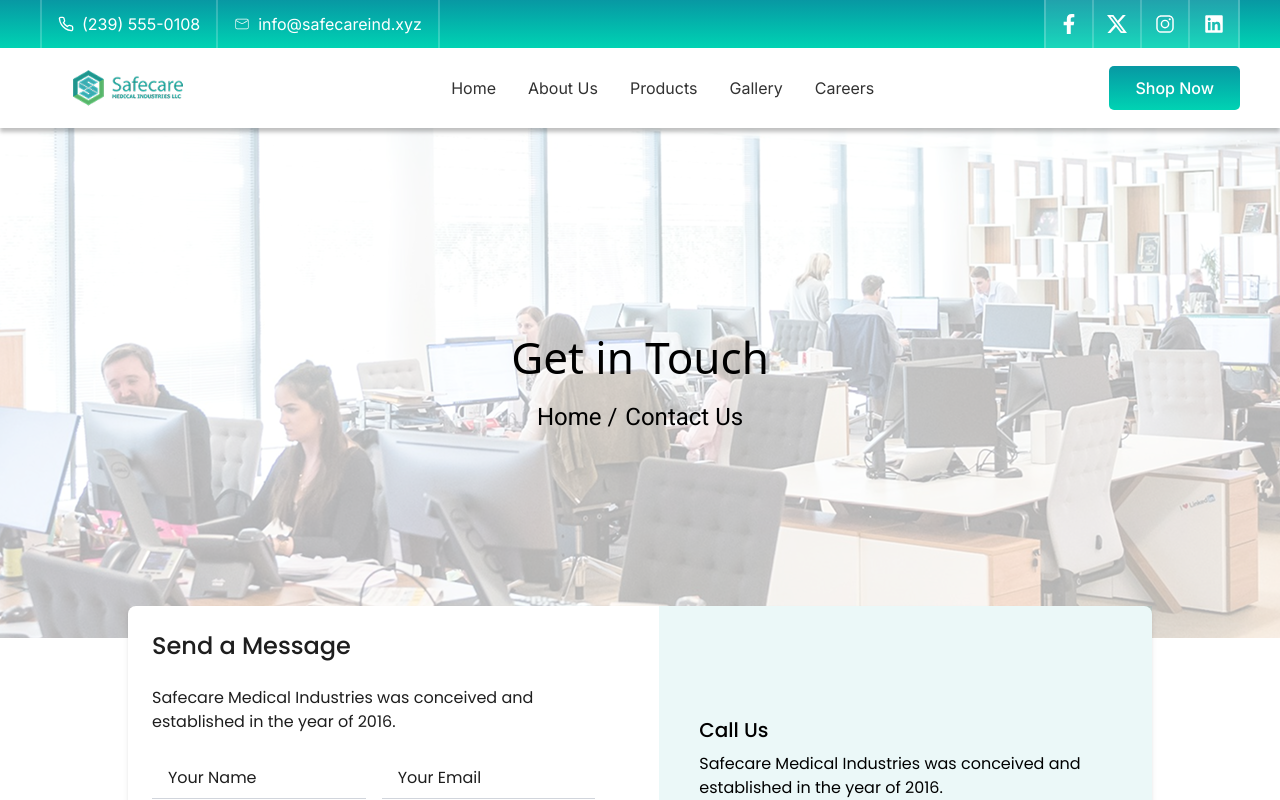
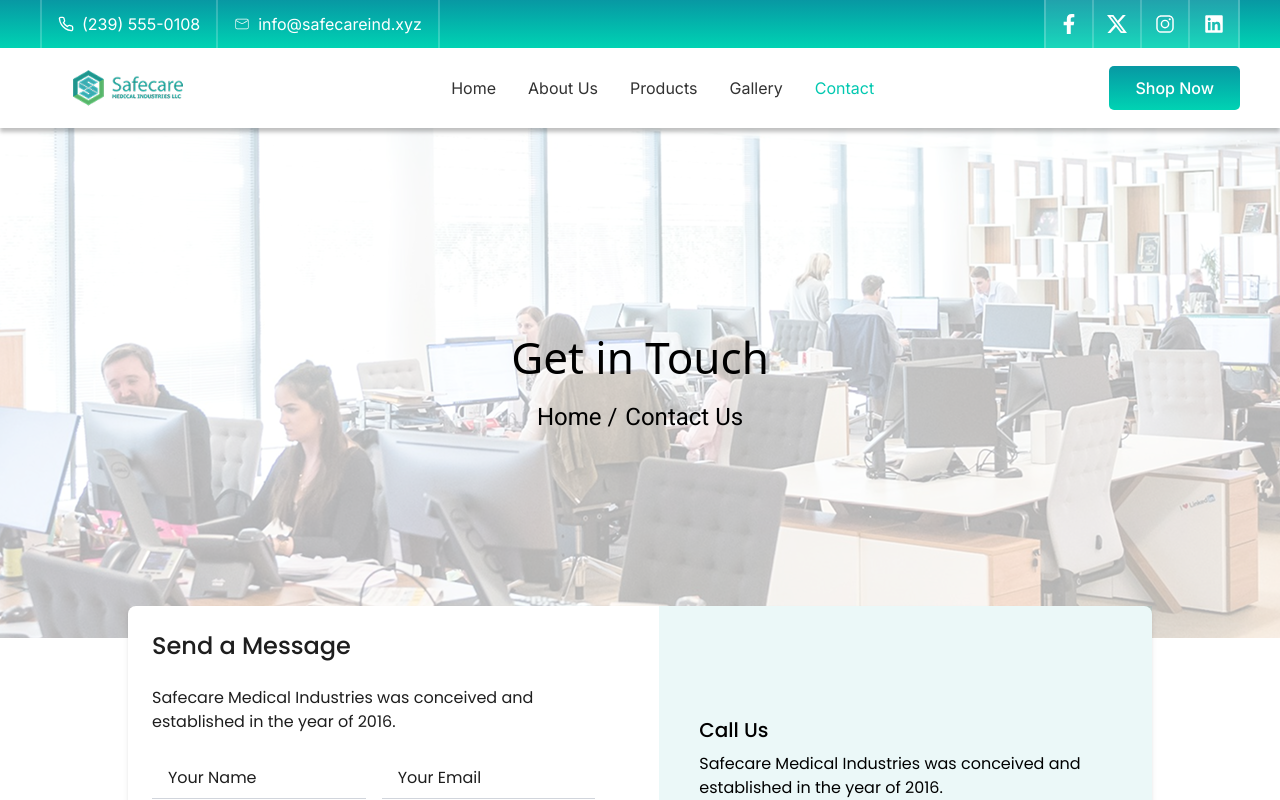
Before and after one commit to talhawebguru/safecareInd, a Next.js app: page /contact in a window 1280 px wide. Shown: the top 800 px of the page. Built offline with nearby package versions, Linux system fonts and the light colour scheme.

Commit message:
menu links added

```diff
--- a/app/components/common/header/MainNav.jsx
+++ b/app/components/common/header/MainNav.jsx
@@ -101,8 +101,8 @@ const MainNav = () => {
                 </Link>
               </li>
               <li>
-                <Link href="/careers" className={`hover:text-[#02c8b0] cursor-pointer ${pathname === "/careers" ? "text-[#02c8b0]" : ""}`}>
-                  Careers
+                <Link href="/contact" className={`hover:text-[#02c8b0] cursor-pointer ${pathname === "/contact" ? "text-[#02c8b0]" : ""}`}>
+                  Contact
                 </Link>
               </li>
             </ul>
@@ -184,8 +184,8 @@ const MainNav = () => {
                   </Link>
                 </motion.li>
                 <motion.li variants={mobileLinkVariants} className="py-2">
-                  <Link href="/careers" className={`hover:text-[#02c8b0] cursor-pointer block ${pathname === "/careers" ? "text-[#02c8b0]" : ""}`} onClick={toggleMobileMenu}>
-                    Careers
+                  <Link href="/contact" className={`hover:text-[#02c8b0] cursor-pointer block ${pathname === "/contact" ? "text-[#02c8b0]" : ""}`} onClick={toggleMobileMenu}>
+                    Contact
                   </Link>
                 </motion.li>
               </ul>
```
